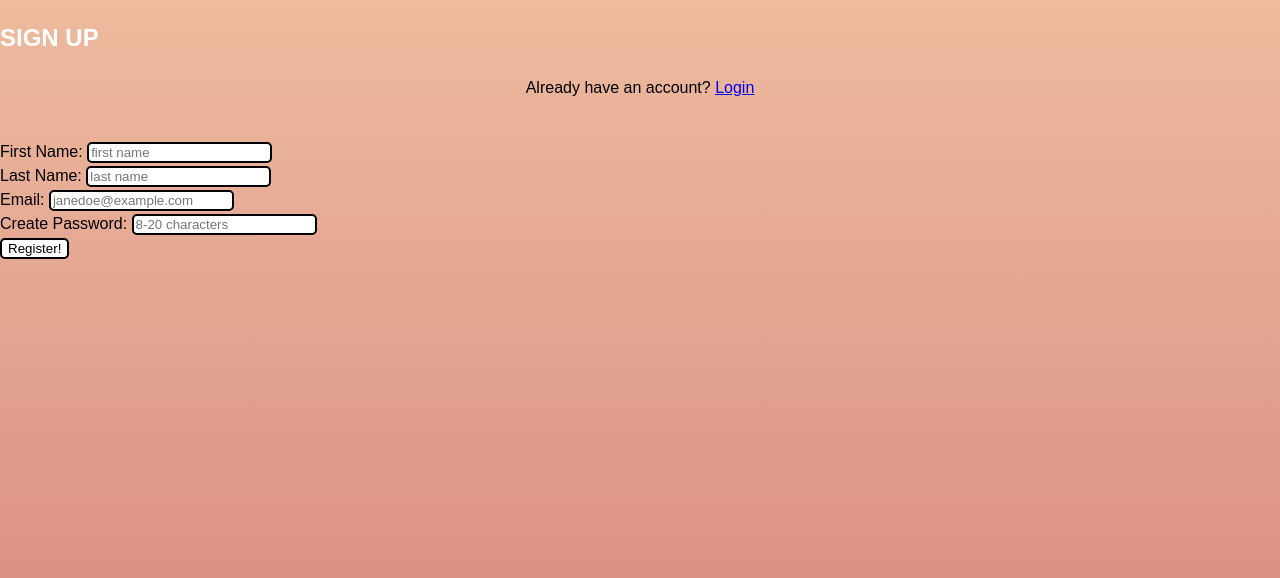
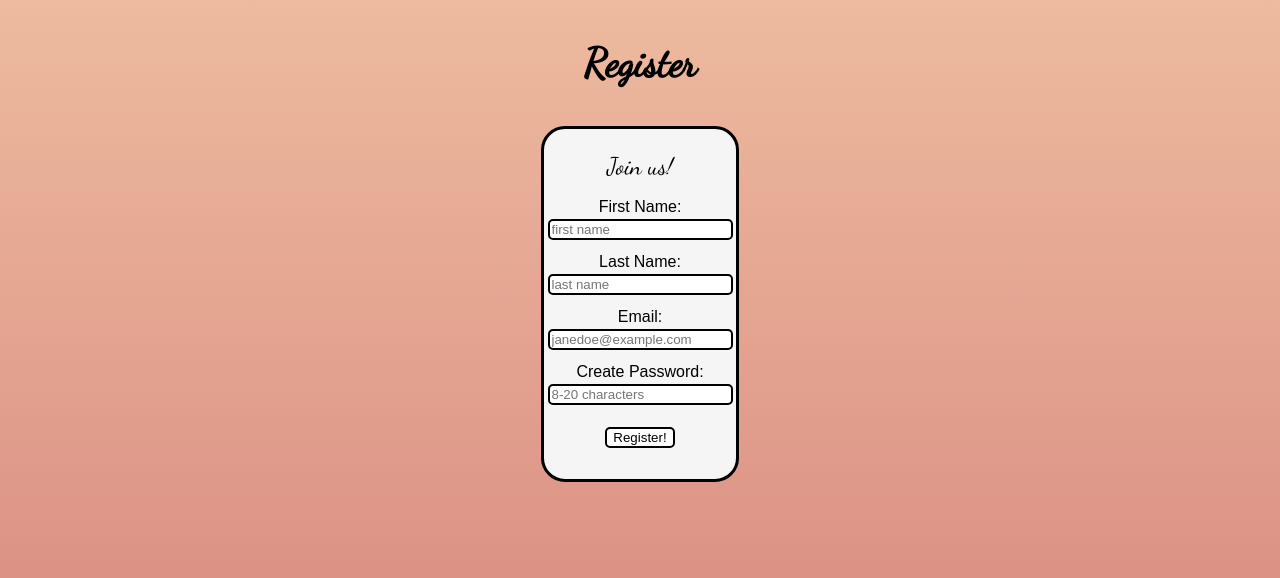
Before and after one commit to THINNGO2511/COSC3380-TeamProject, a PHP site: page /umaporium2/user_registration.php in a window 1280 px wide. Shown: the part 88-666 px from the top of the page. Run offline with PHP 8.4, Linux system fonts and the light colour scheme.

Commit message:
fixed all the login pages and sign up page

```diff
--- a/umaporium2/login_admin.php
+++ b/umaporium2/login_admin.php
@@ -31,7 +31,6 @@
     else {
     ?>
 
-    <!-- <h2 style="color: black ; padding-top: 20px;"><center>STAFF LOGIN</center></h2> -->
     <h2 style="font-family:'Dancing Script'; font-size: 2.5em"><center>Staff Portal</center></h2>
 
       <div class="login-form">
--- a/umaporium2/staffportal.php
+++ b/umaporium2/staffportal.php
@@ -1,5 +1,6 @@
 <html>
 <head>
+<title>Staff Portal</title>
 <link rel="stylesheet" href="styles.css">
 <link rel="stylesheet" href="https://fonts.googleapis.com/css?family=Dancing+Script">
 </head>
--- a/umaporium2/user_registration.php
+++ b/umaporium2/user_registration.php
@@ -3,6 +3,7 @@
   <head>
     <title>Register New User</title>
     <link rel="stylesheet" href="styles.css">
+    <link rel="stylesheet" href="https://fonts.googleapis.com/css?family=Dancing+Script">
   </head>
   <body>
     <header>
@@ -10,30 +11,33 @@
       <?php include('./includes/navbar.php');?>
       </nav>
   </header>
-    <h2>SIGN UP</h2>
 
-    <p>Already have an account? <a href="./login_page.php">Login</a></p>
-    <br>
+  <h2 style="font-family:'Dancing Script'; font-size: 2.5em; color: black;"><center>Register</center></h2>
 
     <!-- User signup form -->
-    <form action="includes/register.php" method="post">
-        <div>
+    <div class="login-form">
+    <form action="includes/register.php" method="post"class="center-form">
+    <p style="font-size: 24px; margin-top: 20px; margin-bottom: 10px; font-family:'Dancing Script'; ">Join us!</p>
+        <div style="display: flex; flex-direction: column; align-items: center;">
             <label for="fname">First Name: </label>
             <input type="text" name="fname" id="fname" placeholder="first name" required>
         </div>
-        <div>
+        <div style="padding-top: 10px"></div>
+        <div style="display: flex; flex-direction: column; align-items: center;">
             <label for="lname">Last Name: </label>
             <input type="text" name="lname" id="lname" placeholder="last name" required>
         </div>
-        <div>
+        <div style="padding-top: 10px"></div>
+        <div style="display: flex; flex-direction: column; align-items: center;">
             <label for="email">Email: </label>
             <input type="email" name="email" id="email" placeholder="janedoe@example.com" required>
         </div>
-        <div>
+        <div style="padding-top: 10px"></div>
+        <div style="display: flex; flex-direction: column; align-items: center;">
             <label for="password">Create Password: </label>
             <input type="password" name="password" id="password" placeholder="8-20 characters" required>
         </div>
-        <div>
+        <div style="padding-bottom: 30px; padding-top: 20px;">
             <input type="submit" value="Register!">
         </div>
     </form>
```
